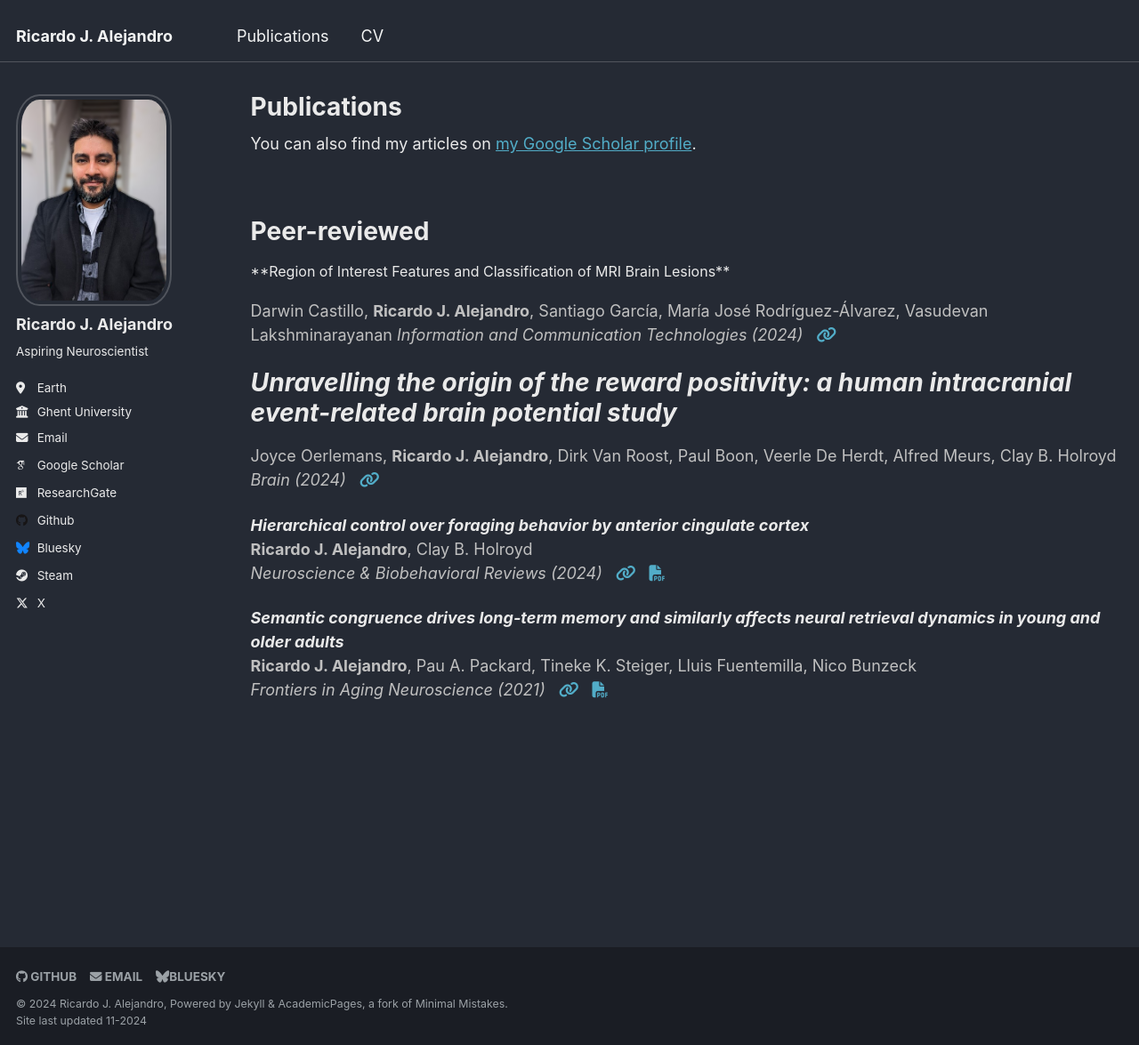
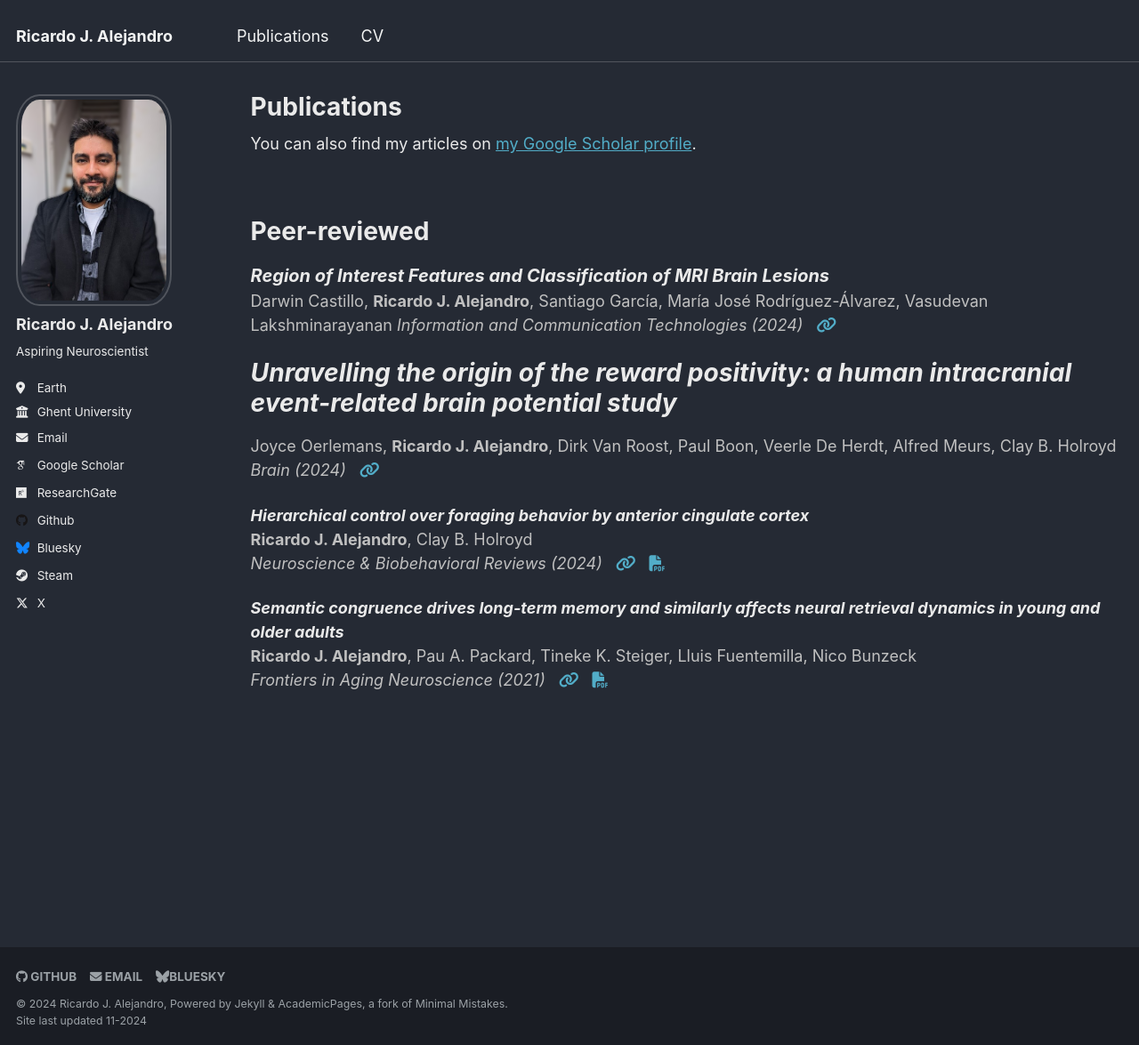
Before and after one commit to rjalejandro/rjalejandro.github.io, a Jekyll site: the page built from _pages/publications.md, in a window 1280 px wide and 1175 px high. Shown: the whole window at 89% size. Built offline with Jekyll 4.4.1, drawn with Linux system fonts in a browser that asks for light colours; some web fonts are replaced.

Commit message:
fontsize span

```diff
--- a/_pages/publications.md
+++ b/_pages/publications.md
@@ -14,7 +14,7 @@ author_profile: true
 Peer-reviewed
 =====
 
-<font size="3"> **Region of Interest Features and Classification of MRI Brain Lesions** </font>
+<span style="font-size:20px">***Region of Interest Features and Classification of MRI Brain Lesions***</span>
 <span style="color:#C0C0C0">Darwin Castillo, **Ricardo J. Alejandro**, Santiago García, María José Rodríguez-Álvarez, Vasudevan Lakshminarayanan</span>  <!-- authors -->
 <span style="color:#C0C0C0">*Information and Communication Technologies (2024)*</span> <!-- journal (year) -->
 &nbsp; <!-- space between the icons -->
```
